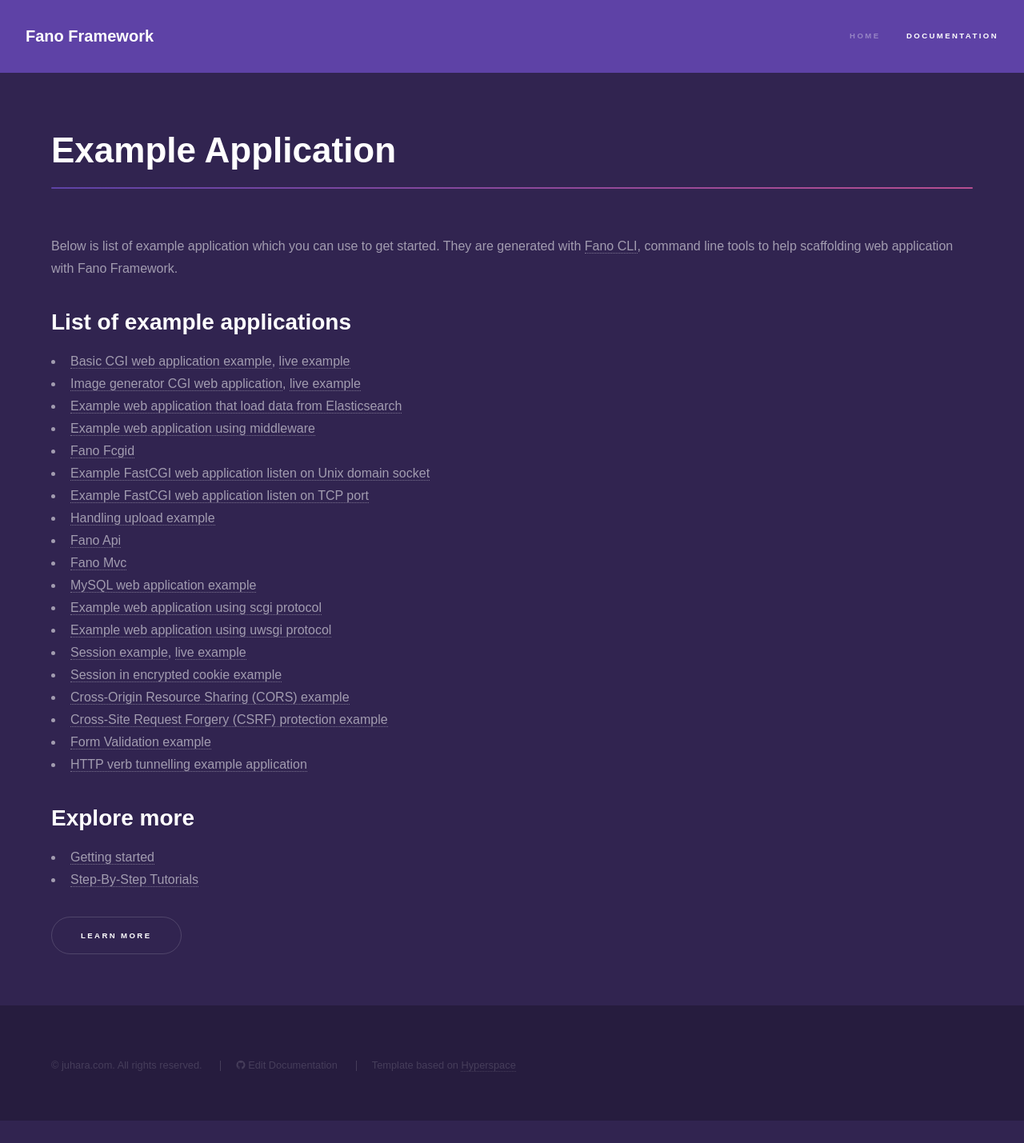
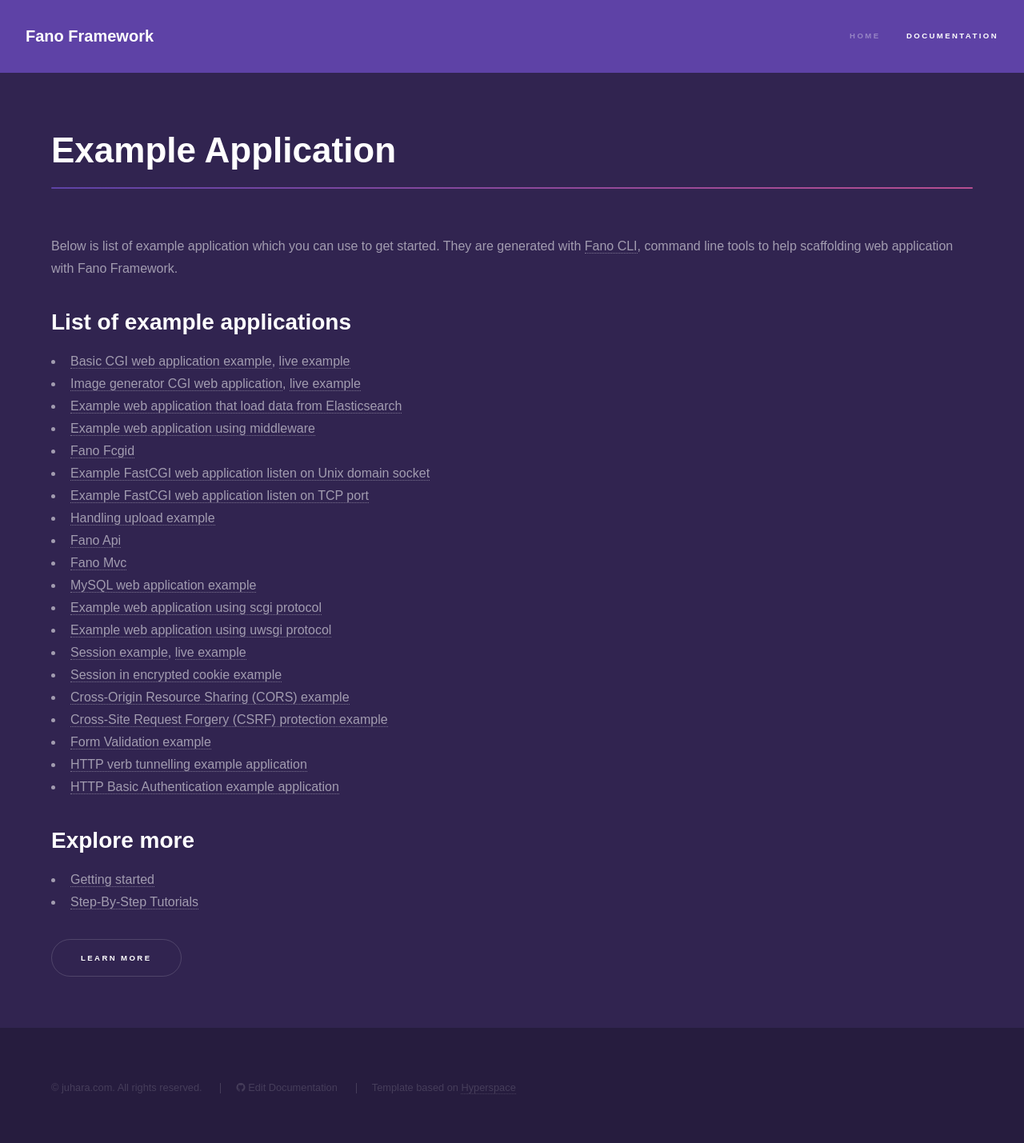
Before and after one commit to fanoframework/fanoframework.github.io, a Jekyll site: the page built from examples/index.md, in a window 1280 px wide. Shown: the whole page at 80% size. Built offline with Jekyll 4.4.1, drawn with Linux system fonts in a browser that asks for light colours; our own code applies the rules of GitHub Pages for plain Markdown files; before the commit the page ends 1401 px from its top, so only the background shows below that.

Commit message:
add link to http authentication example application

```diff
--- a/examples/index.md
+++ b/examples/index.md
@@ -29,6 +29,7 @@
 - [Cross-Site Request Forgery (CSRF) protection example](https://github.com/fanoframework/fano-csrf)
 - [Form Validation example](https://github.com/fanoframework/fano-validation)
 - [HTTP verb tunnelling example application](https://github.com/fanoframework/fano-verb-tunneling)
+- [HTTP Basic Authentication example application](https://github.com/fanoframework/fano-basic-auth)
 
 ## Explore more
 
```
